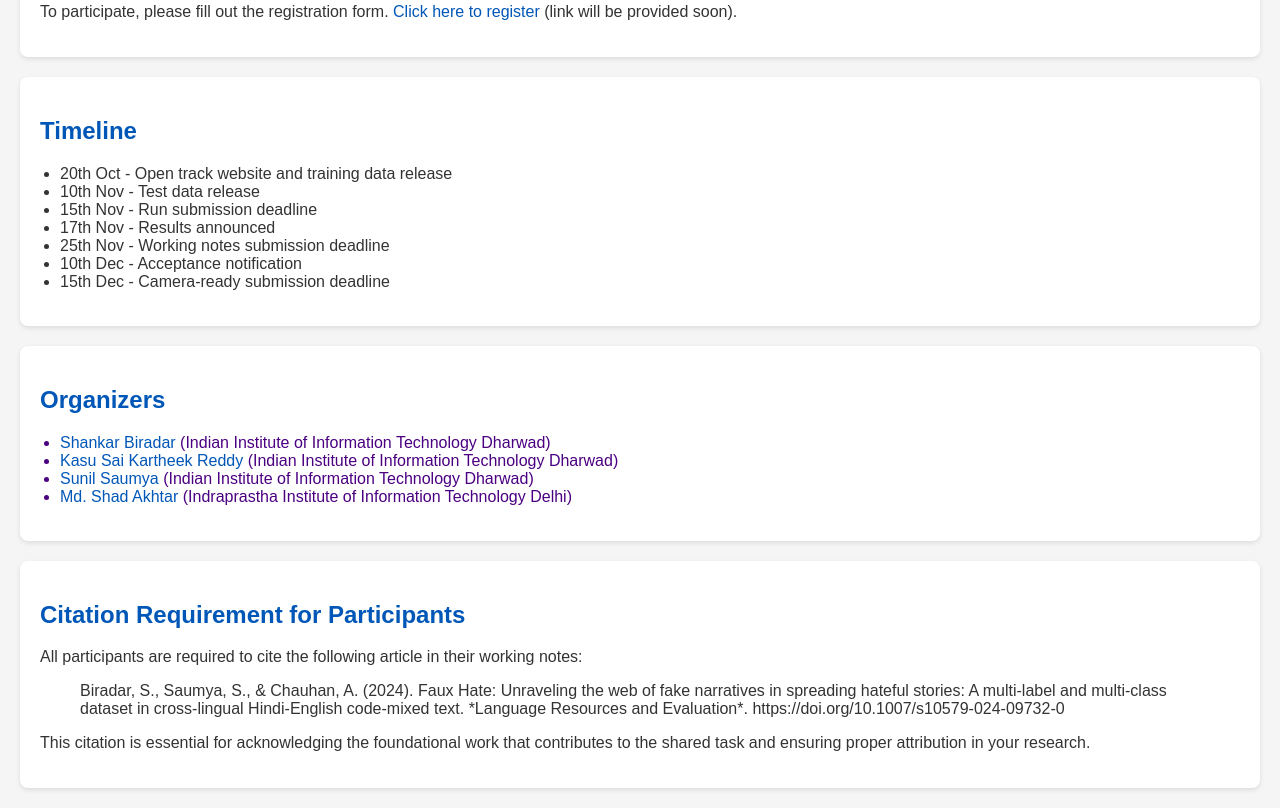
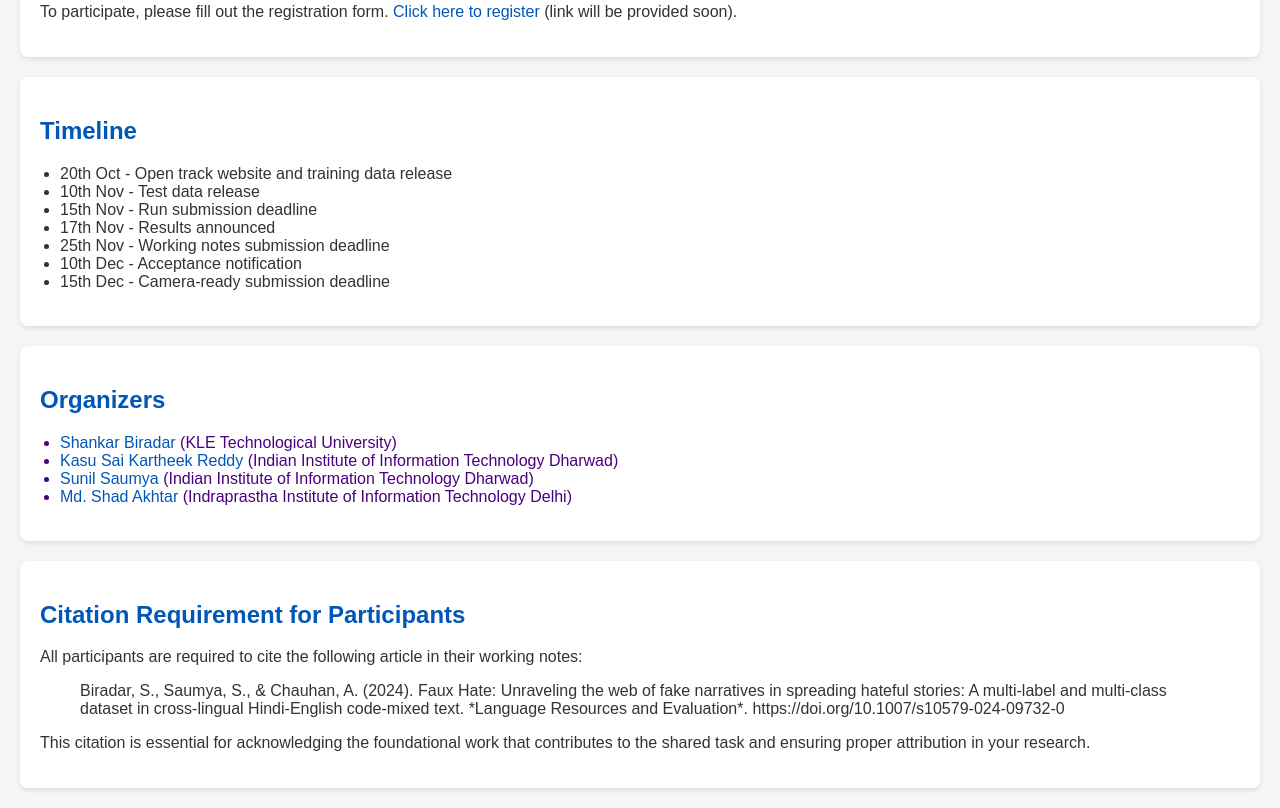
Before and after one commit to Sai-Kartheek-Reddy/Shared-Task-on-Faux-Hate-Detection-at-ICON-2024, a plain HTML site: page index.html in a window 1280 px wide. Shown: the part 1727-2535 px from the top of the page. Drawn offline with Linux system fonts and the light colour scheme.

Commit message:
Update index.html

```diff
--- a/index.html
+++ b/index.html
@@ -111,7 +111,7 @@
     <section id="organizers" style="color: #4B0082;">
         <h2>Organizers</h2>
         <ul>
-            <li><a href="https://www.linkedin.com/in/shankar-biradar-bb613826/" target="_blank">Shankar Biradar</a> (Indian Institute of Information Technology Dharwad)</li>
+            <li><a href="https://www.linkedin.com/in/shankar-biradar-bb613826/" target="_blank">Shankar Biradar</a> (KLE Technological University)</li>
             <li><a href="https://www.linkedin.com/in/sai-kartheek-reddy-kasu/" target="_blank">Kasu Sai Kartheek Reddy</a> (Indian Institute of Information Technology Dharwad)</li>
             <li><a href="https://scholar.google.com/citations?user=QItKUEMAAAAJ&hl=en" target="_blank">Sunil Saumya</a> (Indian Institute of Information Technology Dharwad)</li>
             <li><a href="http://faculty.iiitd.ac.in/~shad.akhtar/" target="_blank">Md. Shad Akhtar</a> (Indraprastha Institute of Information Technology Delhi)</li>
```
